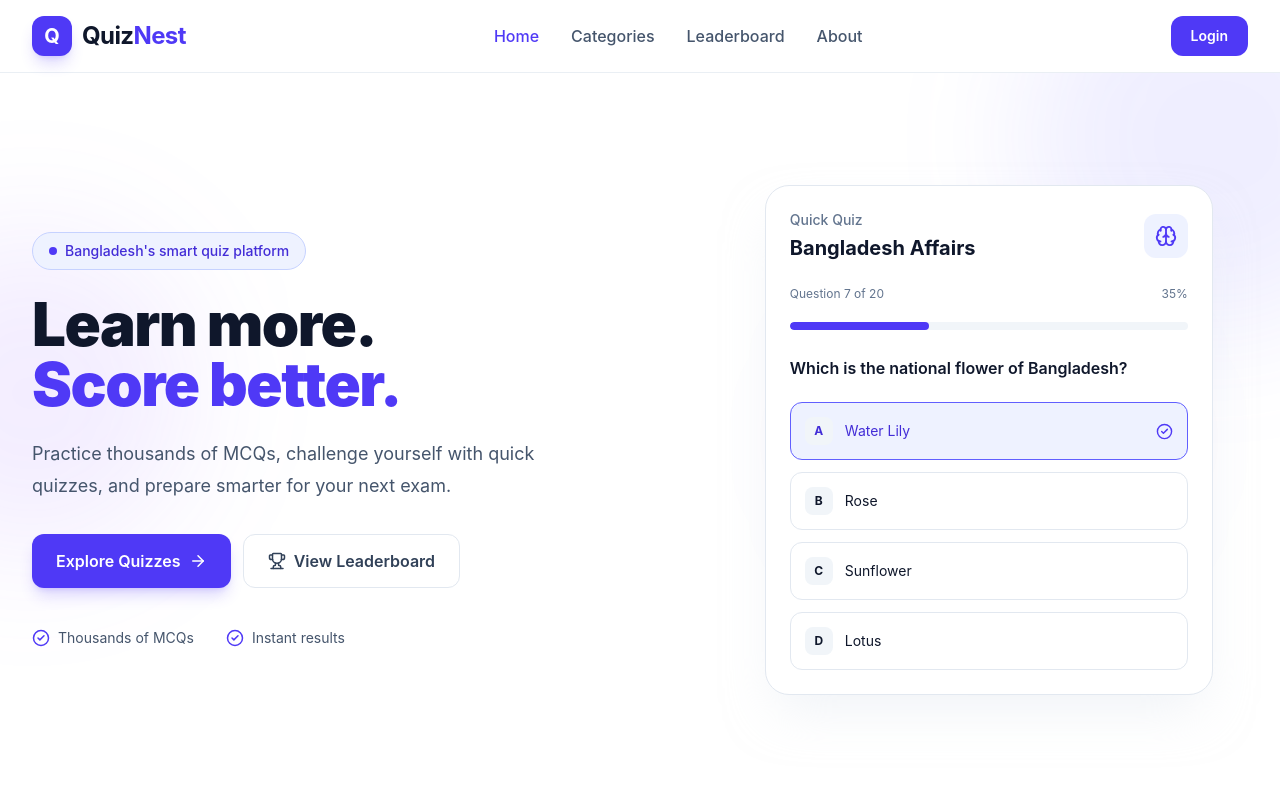
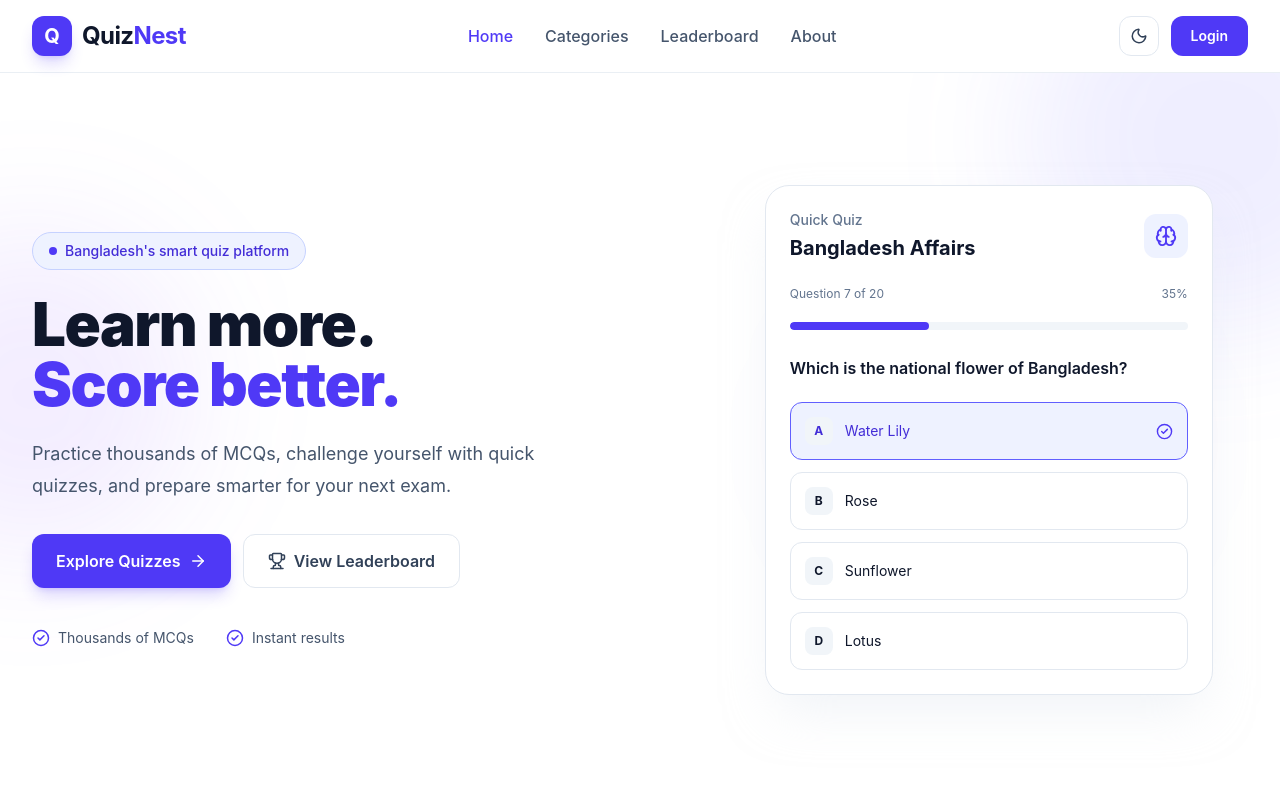
Before and after one commit to Imtiaz4530/QuizNest, a React (Vite) app in the folder client/: page / in a window 1280 px wide. Shown: the top 800 px of the page. Built offline with nearby package versions, Linux system fonts and the light colour scheme.

Commit message:
client update: creating ThemeToggle and add it on navbar

```diff
--- a/client/src/components/Navbar.tsx
+++ b/client/src/components/Navbar.tsx
@@ -1,7 +1,7 @@
 import { Menu, X } from "lucide-react";
 import { Link, NavLink } from "react-router-dom";
 import { useState } from "react";
-// import ThemeToggle from "./ThemeToggle";
+import ThemeToggle from "./ThemeToggle";
 
 const Navbar = () => {
   const [mobileOpen, setMobileOpen] = useState(false);
@@ -48,7 +48,7 @@ const Navbar = () => {
 
         {/* Right side */}
         <div className="hidden items-center gap-3 md:flex">
-          {/* <ThemeToggle /> */}
+          <ThemeToggle />
 
           <Link
             to="/login"
@@ -60,7 +60,7 @@ const Navbar = () => {
 
         {/* Mobile */}
         <div className="flex items-center gap-2 md:hidden">
-          {/* <ThemeToggle /> */}
+          <ThemeToggle />
 
           <button
             onClick={() => setMobileOpen(!mobileOpen)}
--- /dev/null
+++ b/client/src/components/ThemeToggle.tsx
@@ -0,0 +1,40 @@
+import { Moon, Sun } from "lucide-react";
+import { useEffect, useState } from "react";
+
+const ThemeToggle = () => {
+  const [dark, setDark] = useState(() => {
+    if (typeof window === "undefined") return false;
+
+    const savedTheme = localStorage.getItem("theme");
+
+    if (savedTheme) {
+      return savedTheme === "dark";
+    }
+
+    return window.matchMedia("(prefers-color-scheme: dark)").matches;
+  });
+
+  useEffect(() => {
+    const root = document.documentElement;
+
+    if (dark) {
+      root.classList.add("dark");
+      localStorage.setItem("theme", "dark");
+    } else {
+      root.classList.remove("dark");
+      localStorage.setItem("theme", "light");
+    }
+  }, [dark]);
+
+  return (
+    <button
+      onClick={() => setDark((prev) => !prev)}
+      aria-label="Toggle theme"
+      className="flex h-10 w-10 items-center justify-center cursor-pointer rounded-xl border border-slate-200 bg-white text-slate-700 transition hover:bg-slate-100 dark:border-slate-800 dark:bg-slate-900 dark:text-slate-200 dark:hover:bg-slate-800"
+    >
+      {dark ? <Sun size={18} /> : <Moon size={18} />}
+    </button>
+  );
+};
+
+export default ThemeToggle;
```
